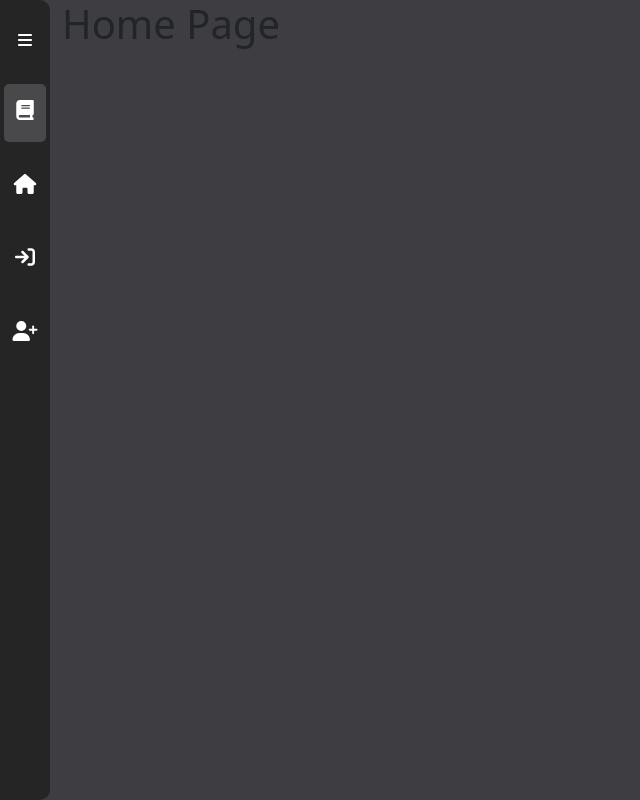
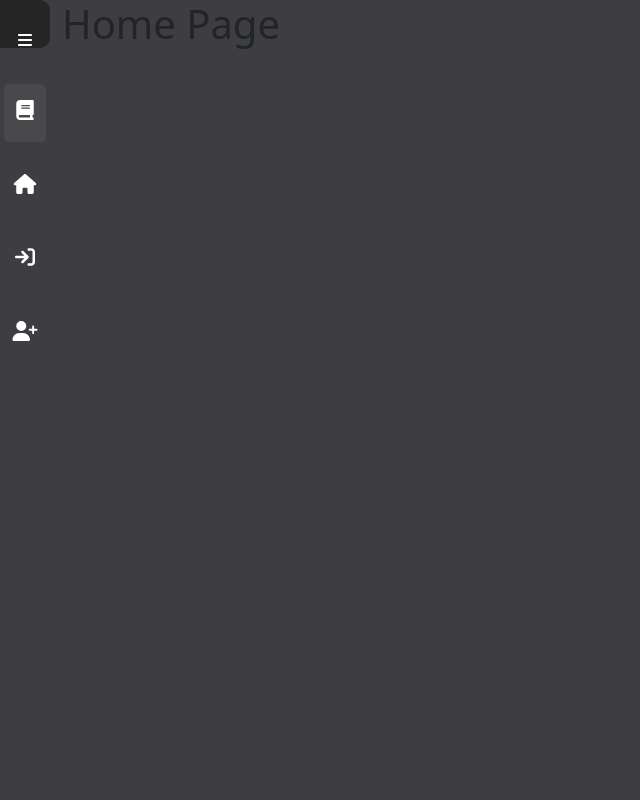
Before and after one commit to SvetsAtanasov/React-Project-Softuni, a React (Create React App) app in the folder react-app/my-app/: page / in a window 1280 px wide. Shown: the whole page, without its empty margins (0-640 px from the left). Built offline with nearby package versions, Linux system fonts and the light colour scheme.

Commit message:
Made Adjustments
-Made nav sticky
- If user is not logged in he cant like a post and is redirected to login

```diff
--- a/react-app/my-app/src/App.css
+++ b/react-app/my-app/src/App.css
@@ -3,7 +3,7 @@
 
 .main-nav {
   width: 50px;
-  height: 100vh;
+  height: 100%;
   display: inline-block;
   background-color: #252526;
   transition: width 0.5s;
@@ -19,7 +19,9 @@
       color: white; }
   .main-nav ul {
     list-style-type: none;
-    overflow: hidden; }
+    overflow: hidden;
+    position: sticky;
+    top: 0; }
     .main-nav ul .toggle svg {
       cursor: pointer; }
       .main-nav ul .toggle svg:hover {
--- a/react-app/my-app/src/App.tsx
+++ b/react-app/my-app/src/App.tsx
@@ -14,7 +14,7 @@ import Create from "./pages/Create";
 
 function App() {
   return (
-    <Container className="mw-100 p-relative m-0 pad">
+    <Container className="mw-100 position-relative m-0 pad">
       <AuthProvider>
         <Navigation />
         <PhotoProvider>
--- a/react-app/my-app/src/components/nav.css
+++ b/react-app/my-app/src/components/nav.css
@@ -1,6 +1,6 @@
 .main-nav {
   width: 50px;
-  height: 100vh;
+  height: 100%;
   display: inline-block;
   background-color: #252526;
   transition: width 0.5s;
@@ -16,7 +16,9 @@
       color: white; }
   .main-nav ul {
     list-style-type: none;
-    overflow: hidden; }
+    overflow: hidden;
+    position: sticky;
+    top: 0; }
     .main-nav ul .toggle svg {
       cursor: pointer; }
       .main-nav ul .toggle svg:hover {
--- a/react-app/my-app/src/components_react/Post.tsx
+++ b/react-app/my-app/src/components_react/Post.tsx
@@ -5,6 +5,7 @@ import { useCallback, useContext, useRef, useState } from "react";
 import { Button } from "react-bootstrap";
 import { AuthStore } from "../context/AuthStore";
 import { requestHandler, photoTimestampHandler } from "../utils/utils";
+import { useNavigate } from "react-router-dom";
 
 export type CustomPostProps = React.PropsWithChildren<{
   photo: {
@@ -25,12 +26,16 @@ const Post = ({ photo }: CustomPostProps) => {
   const [commentsExpanded, setCommentsExpanded] = useState<boolean>();
   const { username } = useContext(AuthStore);
   const [isLiked, setIsLiked] = useState(
-    photo.likes.find((x: any) => x.username === username)?.like
+    photo.likes.find(
+      (x: { userId: string; username: string; like: boolean }) =>
+        x.username === username
+    )?.like
   );
   const diffTimestamp =
     +(new Date().getTime() / 1000).toFixed(0) - +photo.timestamp;
 
   const postRef = useRef<any>(null);
+  const navigate = useNavigate();
 
   const handleExpandComments = () => {
     setCommentsExpanded(!commentsExpanded);
@@ -41,16 +46,28 @@ const Post = ({ photo }: CustomPostProps) => {
   };
 
   const handleLikeDislikePost = useCallback(async () => {
+    const token = localStorage.getItem("token");
+
+    if (token) {
       const res = await requestHandler(
         "PUT",
         `http://localhost:7777/catalog/${postRef.current.dataset.id}/like`,
-      null,
+        JSON.parse(token),
         {
           id: postRef.current.dataset.id,
           likeObj: { userId: null, username: username, like: !isLiked },
         }
       );
-  }, [postRef]);
+
+      if (res.status === 401) {
+        localStorage.removeItem("token");
+        window.dispatchEvent(new Event("storage"));
+        navigate("/login");
+      }
+    } else {
+      navigate("/login");
+    }
+  }, [postRef, navigate]);
 
   return (
     <div
--- a/react-app/my-app/src/scss/components/nav.scss
+++ b/react-app/my-app/src/scss/components/nav.scss
@@ -1,6 +1,6 @@
 .main-nav {
   width: 50px;
-  height: 100vh;
+  height: 100%;
   display: inline-block;
   background-color: #252526;
   transition: width 0.5s;
@@ -22,6 +22,8 @@
   ul {
     list-style-type: none;
     overflow: hidden;
+    position: sticky;
+    top: 0;
 
     .toggle {
       svg {
```
Also changed, not shown: 1 other file (tests, documents, lock files or other folders). Lines whose indentation alone changed are shown as unchanged.
